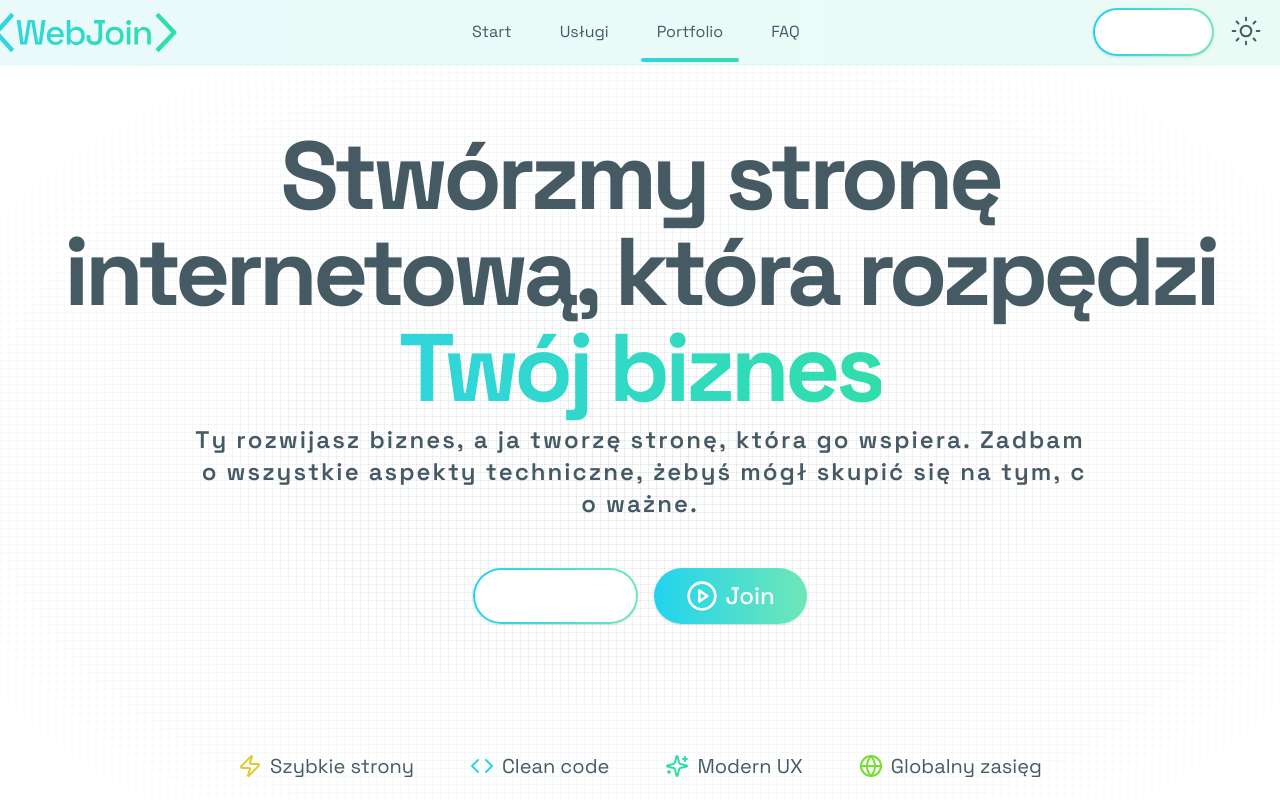
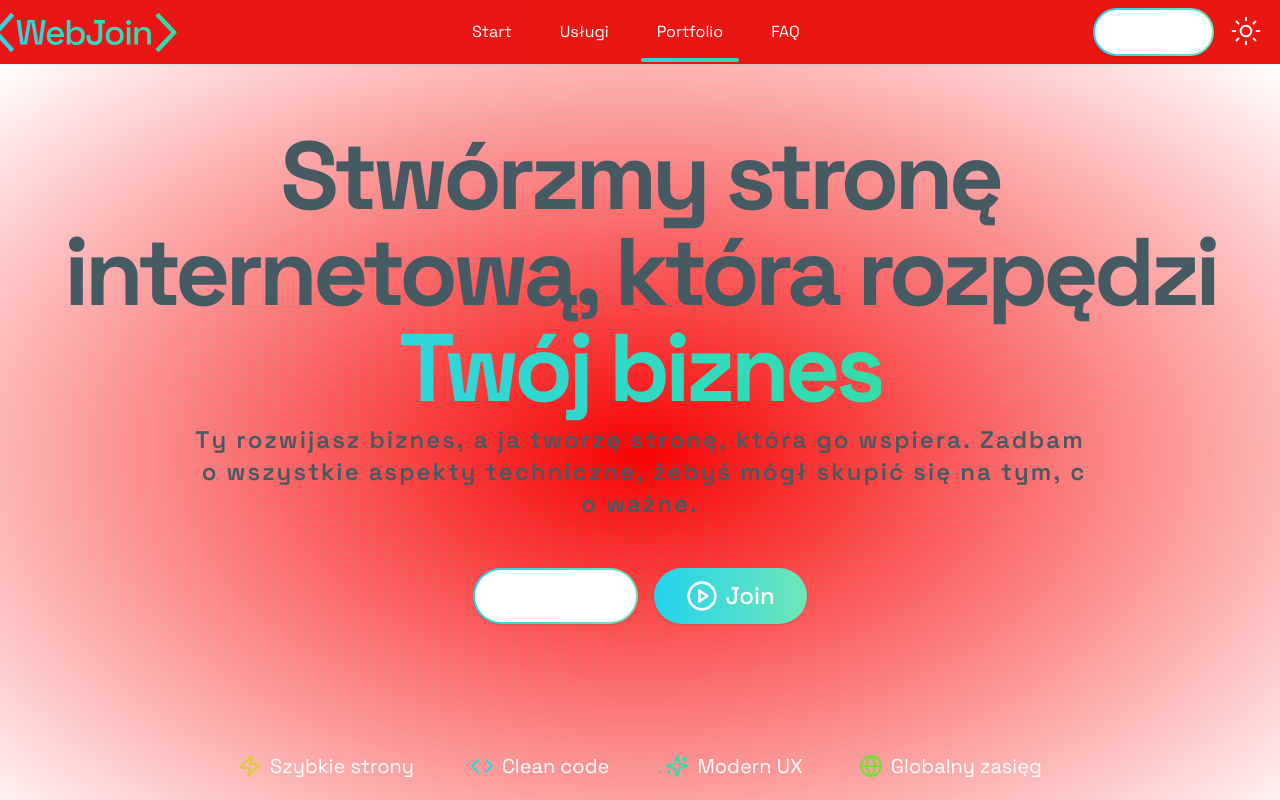
Before and after one commit to RostyslaWozniak/web-join, a Next.js app: page / in a window 1280 px wide. Shown: the top 800 px of the page. Built offline with nearby package versions, Linux system fonts and the light colour scheme; no server answers.

Commit message:
try dark mode

```diff
--- a/src/components/ui/gradient-button.tsx
+++ b/src/components/ui/gradient-button.tsx
@@ -20,7 +20,7 @@ export function GradientButton({
       {...props}
     >
       {outline && (
-        <div className="absolute inset-0.5 z-50 rounded-full bg-background duration-300 group-hover:bg-transparent" />
+        <div className="absolute inset-0.5 z-50 rounded-full !bg-background duration-300 group-hover:bg-transparent" />
       )}
       {showIcon && (
         <PlayCircle
--- a/src/styles/globals.css
+++ b/src/styles/globals.css
@@ -74,6 +74,8 @@
   }
 }
 
-.button {
-  box-shadow: 0 0 0 10px linear-gradient(to left, red, blue);
+html,
+body {
+  background-color: red; /* or your preferred color */
+  color: #ffffff;
 }
```
